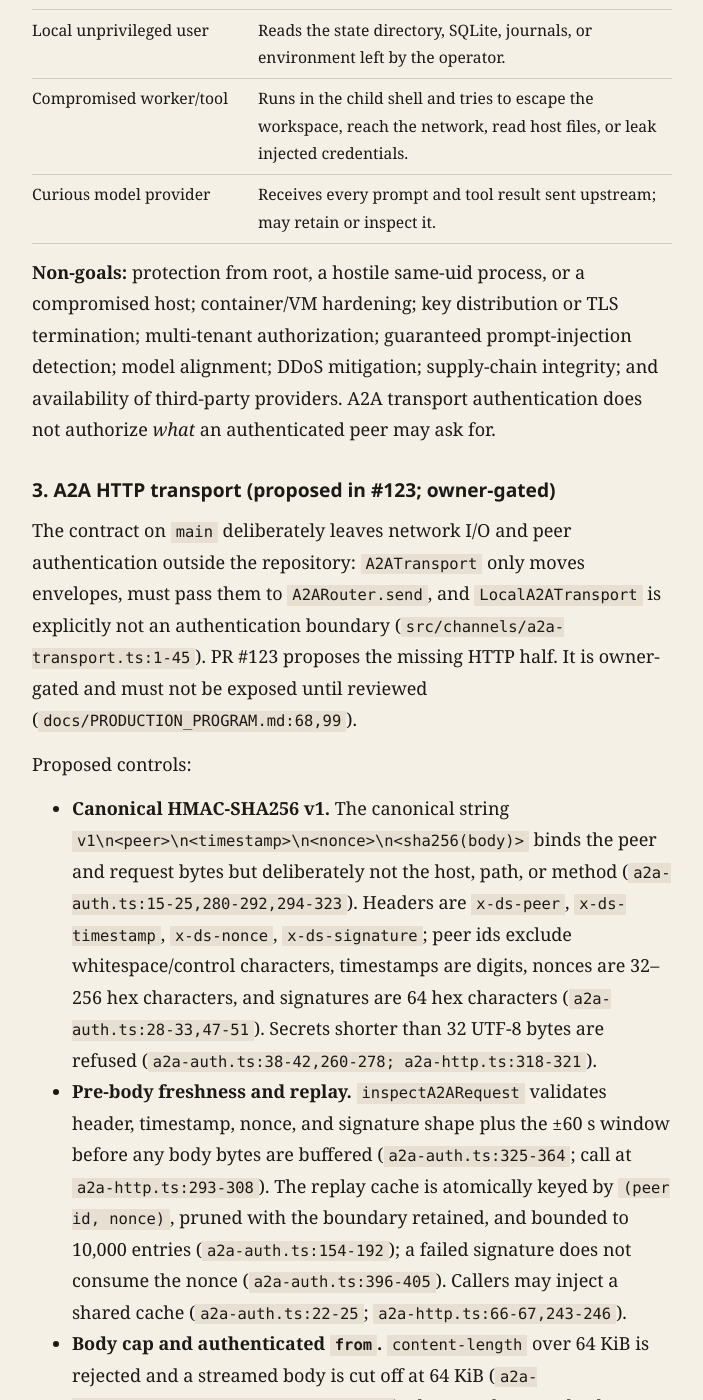
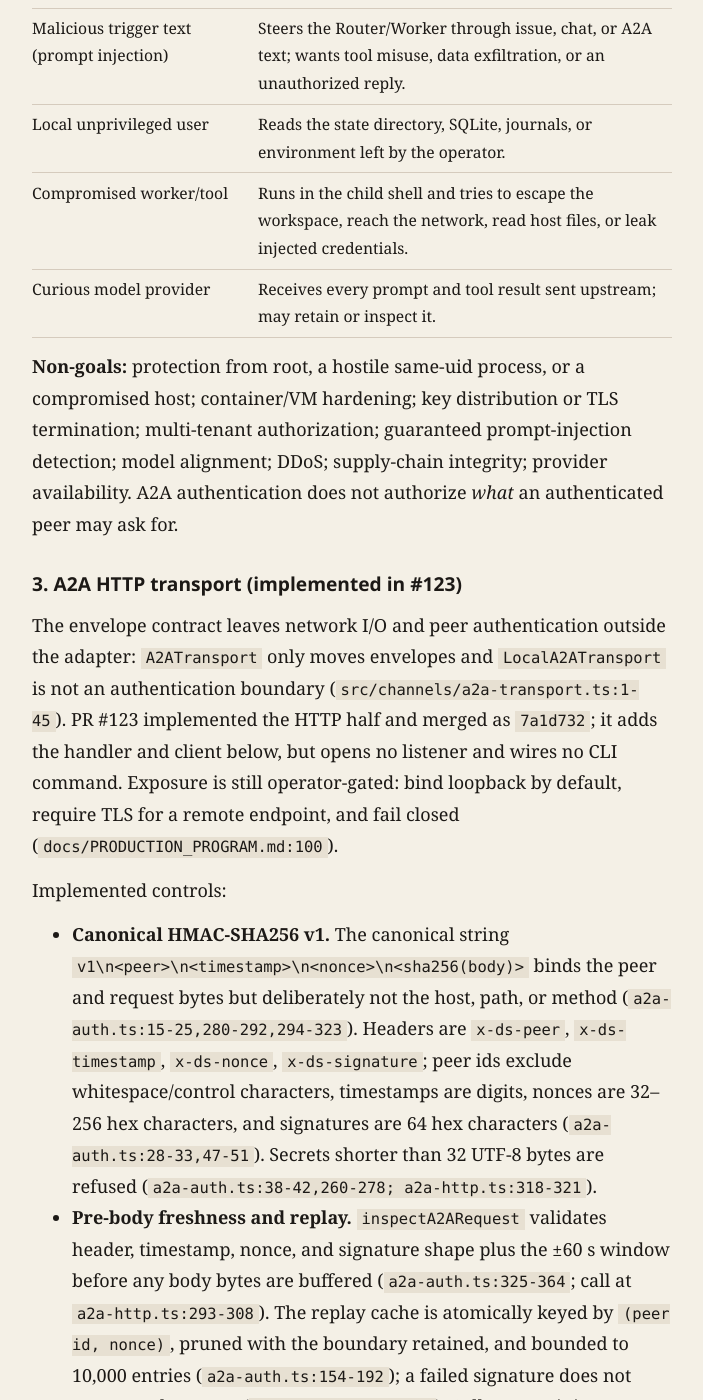
Before and after one commit to LofiSu/deepseek-super-agent, a Jekyll site: the page built from docs/SECURITY.md, in a window 1280 px wide and 1400 px high, scrolled down 3483 px. Shown: the whole window, without its empty margins (288-991 px from the left). Built offline with Jekyll 4.4.1, drawn with Linux system fonts in a browser that asks for light colours; our own code applies the rules of GitHub Pages for plain Markdown files; some of the changed text lies outside the part shown.

Commit message:
[SUPER-AGENT][SECURITY] Update the threat model for the merged A2A transport

```diff
--- a/docs/SECURITY.md
+++ b/docs/SECURITY.md
@@ -1,15 +1,17 @@
 # Security threat model — A2A, mesh, and local UI
 
-- **Date:** 2026-11-04; **base:** `origin/main` at `888f810`.
+- **Date:** 2026-11-04; **base:** `origin/main` at `7a1d732`.
 - **Scope:** W4 networked A2A/mesh surfaces and the W3 local UI, plus the
   worker/host boundary they depend on.
-- **Status:** *implemented* = on `main`; *proposed* = only in an open,
-  owner-gated PR; *planned* = design requirement, no code on `main`.
+- **Status:** *implemented* = on `main`; *planned* = design requirement, no
+  code on `main`. A2A HTTP is implemented on `main` (PR #123, merge `7a1d732`);
+  the local UI and the cross-host mesh transport remain planned.
 
-Citations to `src/channels/a2a-auth.ts` and `src/channels/a2a-http.ts` refer to
-PR #123 head `98020c9` (open, not merged at the time of writing), not shipped
-code. The local UI has no `src/ui/*` and no `ds-agent ui` command on `main`; its
-requirements come from `docs/PRODUCTION_PROGRAM.md:61`.
+Citations to `src/channels/a2a-auth.ts` and `src/channels/a2a-http.ts` follow
+the merged files at `7a1d732` (PR #123 final head `9130d4c`). The adapter is
+merged, but it opens no listener and wires no CLI surface, so exposing it remains
+an operator decision. The local UI still has no `src/ui/*` and no `ds-agent ui`
+command on `main`; its requirements come from `docs/PRODUCTION_PROGRAM.md:61`.
 
 ## 1. Assets and trust boundaries
 
@@ -17,12 +19,12 @@ requirements come from `docs/PRODUCTION_PROGRAM.md:61`.
 |---|---|---|---|
 | Gateway bearer token | `<stateDir>/gateway.token`, mode `0600` (POSIX), plain single-link file | local filesystem | Symlinks, hard links, and non-regular files are refused; `O_NOFOLLOW` is used (`src/gateway/token.ts:7,49-53,99-120`). Never printed (`src/cli/gateway.ts:79-80`). |
 | Provider API keys | env, `gateway.config.json`, or `FileVault` | process env / local file | The gateway forwards keys and does not scrape them (`src/gateway/config.ts:5-8,107-108`). `gateway.config.json` is read without a mode check (`src/gateway/config-file.ts:36-44`); `FileVault` writes `0600` (`src/env/vault.ts:63-72`). |
-| A2A per-peer secrets | caller-supplied `resolveSecret` callback; no adapter storage | proposed peer boundary | Secrets/signatures are excluded from errors and results, and secrets shorter than 32 bytes are refused (`a2a-auth.ts:4-13,38-42,66-75,268-278`). |
+| A2A per-peer secrets | caller-supplied `resolveSecret` callback; no adapter storage | network peer (no default listener) | Secrets/signatures are excluded from errors and results, and secrets shorter than 32 bytes are refused (`a2a-auth.ts:4-13,38-42,66-75,268-278`). |
 | A2A envelopes | in-memory history plus SQLite `documents` kind `a2a` | untrusted wire ingress | 64 KiB UTF-8 body cap (`src/channels/a2a.ts:24,119-126`); identity/timestamps are re-assigned by `send` (`a2a.ts:64-79`). |
 | Memory spills and grants | SQLite `spills` + `spill_grants` | process / SQLite file | Grants are ticket/session scoped; a spill id alone is not a capability (`src/memory/acl.ts:22-41`). Reads are paged to 200 bytes (`acl.ts:4-5`). |
 | Lifecycle/UI read model | in-memory `LifecycleBus` plus durable SQLite `lifecycle_events` (schema v3) | process / SQLite file | Bounded keep-newest ring; restart replay hydrates from the durable log (`src/core/lifecycle.ts:8-27,78-84,119-121`; `src/store/schema.ts:97,138-148`; `src/store/sqlite.ts:128-163`). No UI consumes it yet on `main`. |
 | Worker filesystem | per-worker directory under `<stateDir>/workspaces` | process → child shell | Path escapes are rejected (`src/env/local-env.ts:224-231`); writes are bounded by the sandbox policy (`src/env/seccomp.ts:86-110,112-131`). |
-| Outbound channel credentials | Feishu env (`FEISHU_APP_ID`, `FEISHU_APP_SECRET`); GitHub uses the host `gh` login | process → external channel | Feishu refuses a half-configured app (`src/channels/feishu.ts:12-20,38-52`); GitHub writes use the machine login (`docs/safety.md:38`). Replies are queued durably in SQLite `outbox` (`src/store/sqlite.ts:153-172`; `src/channels/outbox-adapter.ts:30-72`). |
+| Outbound channel credentials | Feishu env (`FEISHU_APP_ID`, `FEISHU_APP_SECRET`); GitHub uses the host `gh` login | process → external channel | Feishu refuses a half-configured app (`src/channels/feishu.ts:12-20,38-52`); GitHub writes use the machine login (`docs/safety.md:38`). Replies are queued durably in SQLite `outbox` (`src/store/sqlite.ts:192-212`; `src/channels/outbox-adapter.ts:30-72`). |
 
 Data planes: **model context** is rebuilt from the session journal after ingress
 and tool-result redaction (`src/harness/session.ts:52-65,72-79`;
@@ -36,9 +38,10 @@ SQLite `messages` copy and is not itself a redaction boundary
 replies, outbox text, and lifecycle payloads in plaintext; this repo provides no
 database encryption (`src/store/sqlite.ts:15-32,86-218,281-315,400-413`).
 
-Trust boundaries: process → worker shell; listener → network (gateway today,
-A2A HTTP proposed); peer → authenticated peer id (proposed); process → model
-provider; local OS user → state directory; browser → planned UI loopback.
+Trust boundaries: process → worker shell; listener → network (gateway and A2A
+HTTP, but no A2A listener is wired by default); peer → authenticated peer id;
+process → model provider; local OS user → state directory; browser → planned UI
+loopback.
 
 ## 2. Adversaries and non-goals
 
@@ -54,21 +57,21 @@ provider; local OS user → state directory; browser → planned UI loopback.
 
 **Non-goals:** protection from root, a hostile same-uid process, or a compromised
 host; container/VM hardening; key distribution or TLS termination; multi-tenant
-authorization; guaranteed prompt-injection detection; model alignment; DDoS
-mitigation; supply-chain integrity; and availability of third-party providers.
-A2A transport authentication does not authorize *what* an authenticated peer may
-ask for.
+authorization; guaranteed prompt-injection detection; model alignment; DDoS;
+supply-chain integrity; provider availability. A2A authentication does not
+authorize *what* an authenticated peer may ask for.
 
-## 3. A2A HTTP transport (proposed in #123; owner-gated)
+## 3. A2A HTTP transport (implemented in #123)
 
-The contract on `main` deliberately leaves network I/O and peer authentication
-outside the repository: `A2ATransport` only moves envelopes, must pass them to
-`A2ARouter.send`, and `LocalA2ATransport` is explicitly not an authentication
-boundary (`src/channels/a2a-transport.ts:1-45`). PR #123 proposes the missing
-HTTP half. It is owner-gated and must not be exposed until reviewed
-(`docs/PRODUCTION_PROGRAM.md:68,99`).
+The envelope contract leaves network I/O and peer authentication outside the
+adapter: `A2ATransport` only moves envelopes and `LocalA2ATransport` is not an
+authentication boundary (`src/channels/a2a-transport.ts:1-45`). PR #123
+implemented the HTTP half and merged as `7a1d732`; it adds the handler and
+client below, but opens no listener and wires no CLI command. Exposure is still
+operator-gated: bind loopback by default, require TLS for a remote endpoint, and
+fail closed (`docs/PRODUCTION_PROGRAM.md:100`).
 
-Proposed controls:
+Implemented controls:
 
 - **Canonical HMAC-SHA256 v1.** The canonical string
   `v1\n<peer>\n<timestamp>\n<nonce>\n<sha256(body)>` binds the peer and request
@@ -111,7 +114,7 @@ Proposed controls:
   (`a2a-http.ts:48-49,248-272,310-335`); the outbound request uses the same 30 s
   default (`a2a-http.ts:525-585`).
 
-### Residual risks (proposed surface)
+### Residual risks (implemented surface)
 
 - **Replay state is process-local and may be shared unsafely.** The module and
   per-handler caches live in one process (`a2a-auth.ts:194`;
@@ -141,8 +144,8 @@ Recommendations before exposure: use a unique secret per verifier node and/or a
 shared, durable replay store with atomic nonce claims (the documented
 requirement); add a key id/version for overlap rotation; terminate TLS at the
 listener or a reverse proxy for every non-loopback endpoint; sign responses or
-bind them to the request nonce if the caller acts on delivery status; keep the
-owner gate and replay tests.
+bind them to the request nonce if the caller acts on delivery status; keep
+replay tests and the deployment checks.
 
 ## 4. Local UI (planned; not shipped)
 
@@ -229,30 +231,31 @@ decision to make read isolation the default (`docs/safety.md:32`;
   same ingress filter (`src/runtime.ts:506-515,857-876`).
 - **Cross-host transport is not implemented.** The mesh comment states remote
   transport is outside this repo (`mesh.ts:8-12`), and the A2A transport contract
-  leaves authentication external (`src/channels/a2a-transport.ts:1-45`). Cross-host
-  mesh therefore depends on the proposed A2A primitive and inherits its residual
-  risks; do not advertise or expose it yet.
+  leaves authentication to the HTTP adapter (`src/channels/a2a-transport.ts:1-45`).
+  Cross-host mesh therefore depends on the now-merged A2A primitive but has no
+  transport or listener of its own; do not advertise or expose it yet.
 
 ## 7. Residual risk register
 
-Critical: none currently exposed, because A2A HTTP (#123) and the UI are not on
-`main`. Severity reflects the risk once the described surface is enabled.
+Critical: none exposed by default. A2A HTTP is merged but no default listener is
+wired, so exposure is operator-gated; the UI is not on `main`. Severity reflects
+the risk once a listener or UI is enabled.
 
 | Severity | Surface | Risk | Current mitigation | Owner/deployment action | Type |
 |---|---|---|---|---|---|
-| High | A2A HTTP (proposed) | Cross-node replay when a peer secret is shared by verifier nodes | HMAC + ±60 s + per-process nonce cache; documented requirement to use unique per-node secrets or a shared cache (`a2a-auth.ts:15-25`) | Unique secret per verifier node and/or a shared durable replay store; never share one peer secret across nodes | Code + deployment |
-| Medium | A2A HTTP (proposed) | Unsigned response status/body; the peer is authenticated but the response is not bound to the request | Client requires TLS off-loopback, checks status, strict delivery shape, and envelope `from`/`to` (`a2a-http.ts:123-142,411-433,588-605`) | Keep TLS; sign responses or bind them to the request nonce if delivery status drives side effects | Code + deployment |
+| High | A2A HTTP | Cross-node replay when a peer secret is shared by verifier nodes | HMAC + ±60 s + per-process nonce cache; documented requirement to use unique per-node secrets or a shared cache (`a2a-auth.ts:15-25`) | Unique secret per verifier node and/or a shared durable replay store; never share one peer secret across nodes | Code + deployment |
+| Medium | A2A HTTP | Unsigned response status/body; the peer is authenticated but the response is not bound to the request | Client requires TLS off-loopback, checks status, strict delivery shape, and envelope `from`/`to` (`a2a-http.ts:123-142,411-433,588-605`) | Keep TLS; sign responses or bind them to the request nonce if delivery status drives side effects | Code + deployment |
 | High | Ingress/model | Prompt injection; deterministic fast/slow filters do not model malice, and model-backed slow-path admission is not shipped | Deterministic admission (`src/ingress/filter.ts:27-89`), non-human A2A identity (`src/runtime.ts:874`), redaction, sandbox, executor tool scope | Treat all trigger text as untrusted; design injection handling in the slow-path ADR before model admission; owner review | Code + operator |
 | High | Model provider | Prompts and tool results leave the host; the provider may inspect or retain them | Best-effort redaction; optional gateway masking plugin (`src/gateway/server.ts:8,256-257`) | Choose a trusted provider and terms, minimize context, keep secrets out of prompts | Operator |
 | Medium | Local state at rest | Same-uid/disk reader can read SQLite, journals, spills, outbox text, and durable lifecycle payloads; no DB encryption | `gateway.token`/vault `0600`; ACLs are in-process only (`src/gateway/token.ts:44-46`; `src/env/vault.ts:63-72`; `src/memory/acl.ts:22-41`) | `0700` state directory, full-disk encryption, separate OS user | Operator |
-| Medium | A2A HTTP (proposed) | Cache eviction or restart forgets a nonce inside the window | Bounded 10,000-entry cache with pruning | Shared/durable replay store; rate-limit unauthenticated traffic | Code |
-| Medium | A2A HTTP (proposed) | Plain-HTTP loopback trusts local processes; the handler opens no listener and cannot enforce inbound TLS | Client requires https off-loopback and refuses redirects (`a2a-http.ts:123-142,548-551`); loopback http is allowed (`a2a-http.ts:139-140`) | Bind loopback; terminate TLS at the listener or reverse proxy for any remote endpoint | Operator |
+| Medium | A2A HTTP | Cache eviction or restart forgets a nonce inside the window | Bounded 10,000-entry cache with pruning | Shared/durable replay store; rate-limit unauthenticated traffic | Code |
+| Medium | A2A HTTP | Plain-HTTP loopback trusts local processes; the handler opens no listener and cannot enforce inbound TLS | Client requires https off-loopback and refuses redirects (`a2a-http.ts:123-142,548-551`); loopback http is allowed (`a2a-http.ts:139-140`) | Bind loopback; terminate TLS at the listener or reverse proxy for any remote endpoint | Operator |
 | Medium | Gateway | `/health` and dashboard are unauthenticated; non-loopback binding only warns | Loopback default and explicit warning (`src/cli/gateway.ts:13-27,39-40`; `src/gateway/server.ts:550-560`) | Bind loopback, firewall the port, never expose it directly | Operator |
 | Medium | Gateway (plain HTTP loopback) | Bearer token and payloads cross plain HTTP if bound beyond loopback | Loopback default; no TLS in the server (`src/gateway/server.ts:616-627`) | TLS reverse proxy for any non-loopback bind | Operator |
 | Medium | Worker | Read isolation is off by default, so a worker can read host files and the state DB | Write/network sandbox; opt-in strict reads (`src/env/seccomp.ts:133-144`; `docs/safety.md:30`) | Enable strict reads or a container profile; make the default flip a separate reviewed change | Operator + code |
 | Medium | Planned UI | Token absent by default; read-only state is visible to local users/processes | Planned loopback-only, read-only, token-optional design (`docs/PRODUCTION_PROGRAM.md:61`) | Require a token when state is sensitive; loopback + OS permissions; review before merge | Code (UI PR) |
 | Low | Redaction | Unknown secret shapes or values under 8 characters reach tool text/model context | Exact env values ≥8 chars plus known credential patterns (`src/env/sanitize.ts:4,43-76`) | Prefer vault injection, avoid pasting secrets, rotate on suspected exposure | Operator |
-| Low | A2A HTTP (proposed) | Secret lookup runs before signature verification, so arbitrary peer ids can trigger resolver calls | Shape/skew checked first; absolute deadline bounds a hanging lookup (`a2a-http.ts:256-263,293-321`) | Rate-limit at the reverse proxy | Operator |
+| Low | A2A HTTP | Secret lookup runs before signature verification, so arbitrary peer ids can trigger resolver calls | Shape/skew checked first; absolute deadline bounds a hanging lookup (`a2a-http.ts:256-263,293-321`) | Rate-limit at the reverse proxy | Operator |
 | Low | A2A rotation | No key id means no dual-secret grace period | Small v1 protocol | Add `kid`/key version before fleet use | Code |
 
 ## 8. Incident and rotation runbook (sketch)
```
Also changed, not shown: other parts of docs/SECURITY.md (+4 -5 lines).
